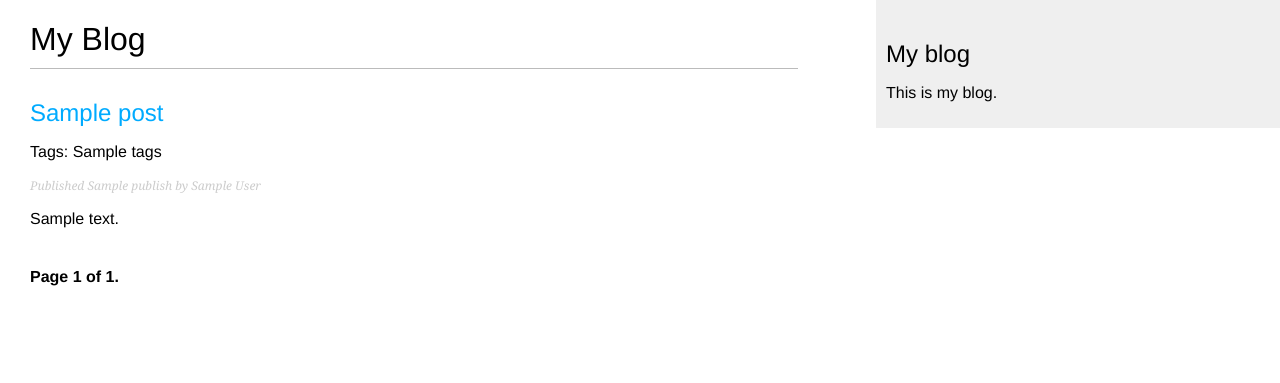
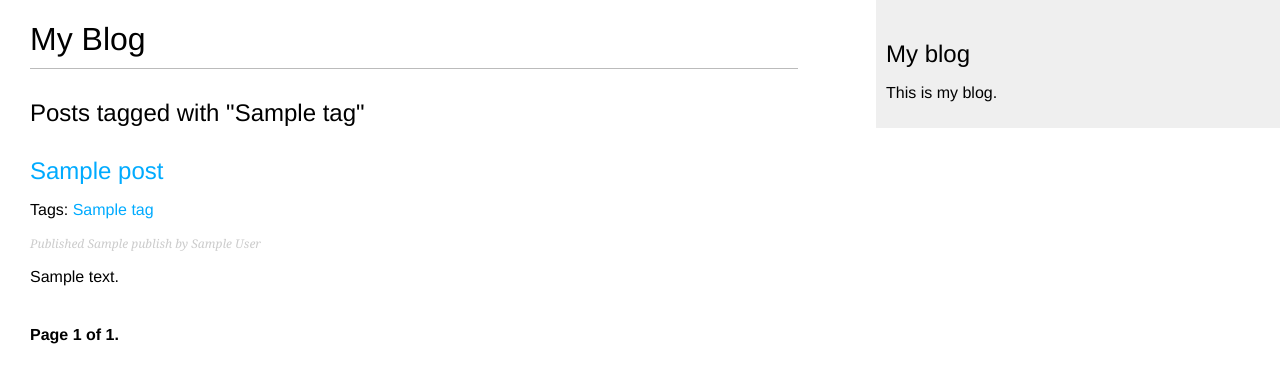
Before and after one commit to Andrey-Cherepanov/SimpleBlog, a Django app: template templates/blog/post/list.html in a window 1280 px wide. Shown: the top 383 px of the page. Run offline with Django 4.2, Linux system fonts and the light colour scheme; the template is opened without the code that fills it: most values are stand-ins (such as "Sample title", 1, 10 or a date in 2020).

Commit message:
filter by tag in list template

```diff
--- a/templates/blog/post/list.html
+++ b/templates/blog/post/list.html
@@ -2,11 +2,22 @@
 {% block title %}My Blog{% endblock %}
 {% block content %}
   <h1>My Blog</h1>
+  {% if tag %}
+    <h2>Posts tagged with "{{ tag.name }}"</h2>
+  {% endif %}
+
   {% for post in posts %}
     <h2>
       <a href="{{ post.get_absolute_url }}"> {{ post.title }}</a>
     </h2>
-    <p class="tags">Tags: {{ post.tags.all|join:", " }}</p>
+    <p class="tags">
+      Tags:
+      {% for tags in post.tags.all %}
+        <a href="{% url "blog:post_list_by_tag" tag.slug %}">
+          {{ tag.name }}
+        </a>
+      {% endfor %}
+    </p>
     <p class="date">
       Published {{ post.publish }} by {{ post.author }}
     </p>
```
